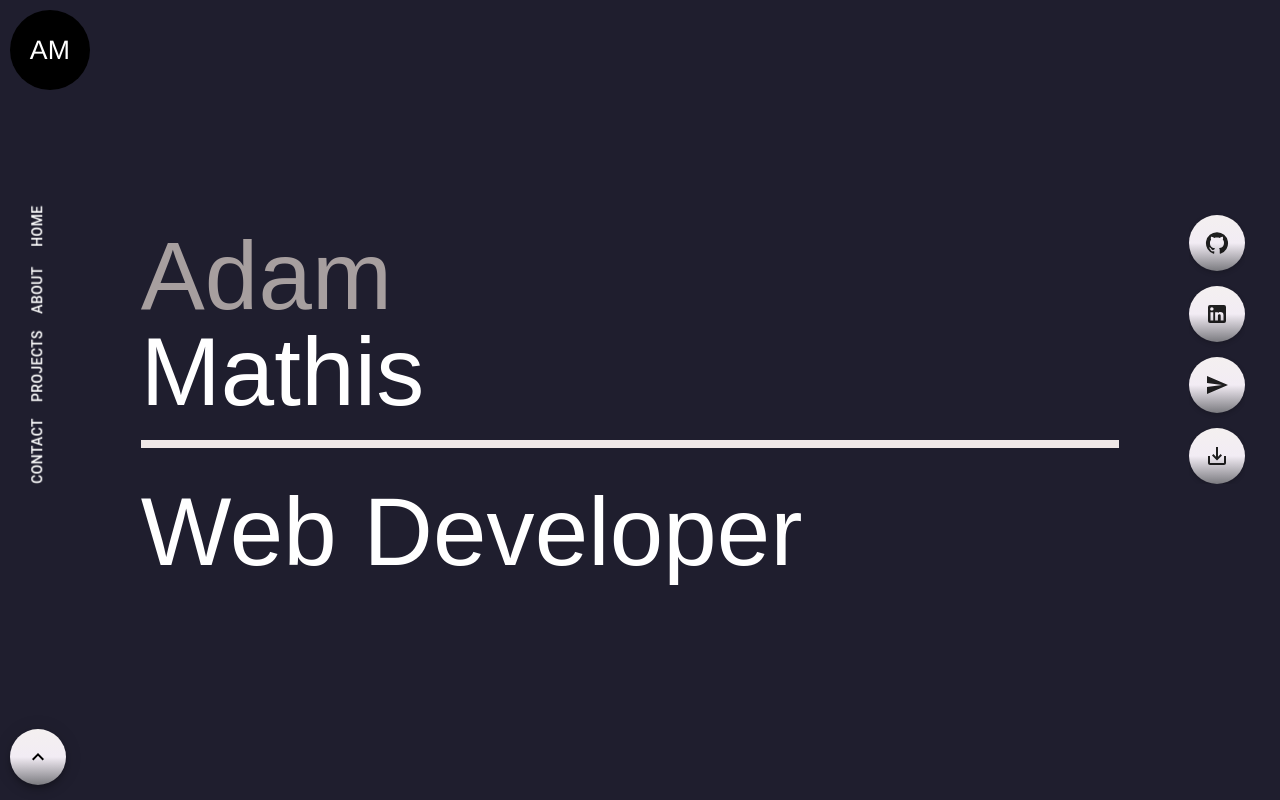
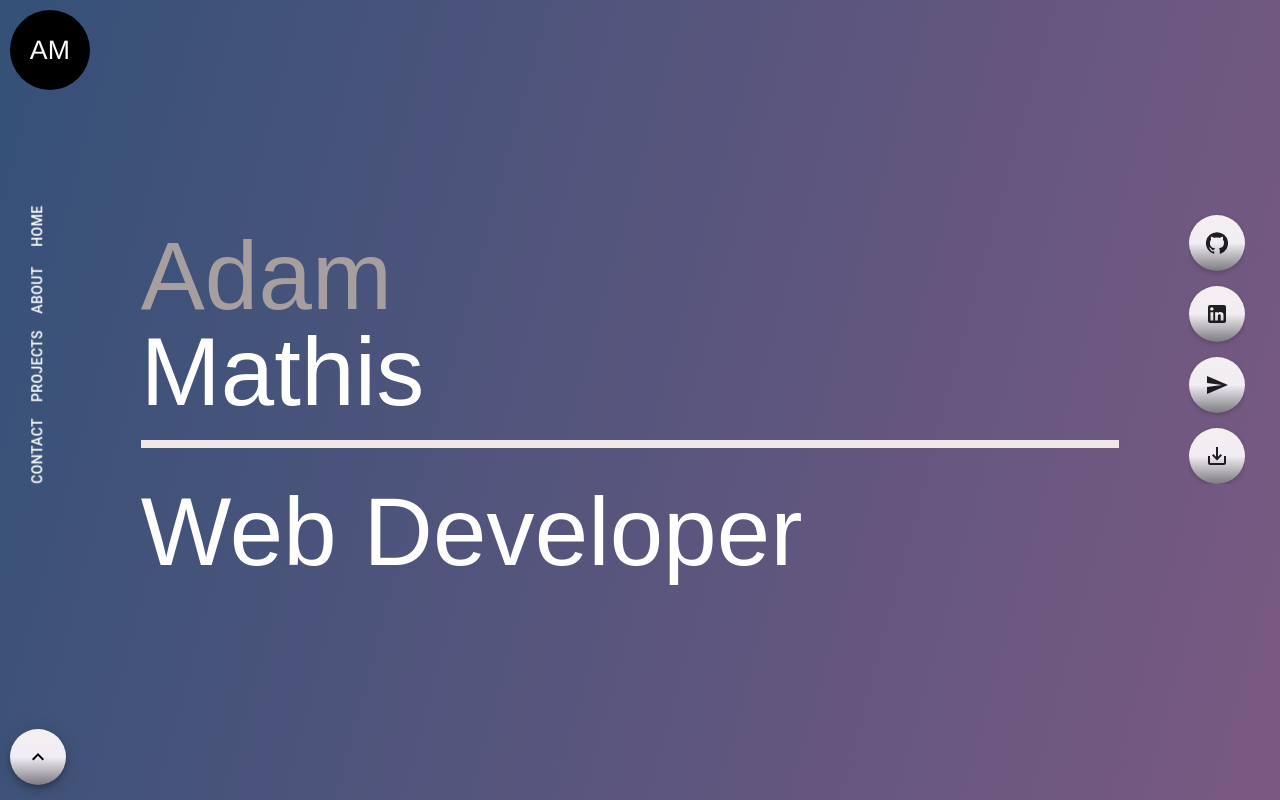
Before and after one commit to femke77/portfolio, a React (Vite) app: page / in a window 1280 px wide. Shown: the top 800 px of the page. Built offline with nearby package versions, Linux system fonts and the light colour scheme; a web font is replaced by a local one.

Commit message:
adds background gradient to app.css

```diff
--- a/src/App.css
+++ b/src/App.css
@@ -67,3 +67,21 @@ main {
     transform: translateX(-100%) rotate(var(--shine-deg));
   }
 }
+
+html, body, #root, main {
+  background: linear-gradient(105deg,#0d324d,#1b4e74,#7f5a83,#ad94af);
+  background-size: 240% 240%;
+  animation: gradient-animation 18s ease infinite;
+}
+
+@keyframes gradient-animation {
+  0% {
+    background-position: 0% 50%;
+  }
+  50% {
+    background-position: 100% 50%;
+  }
+  100% {
+    background-position: 0% 50%;
+  }
+}
```
